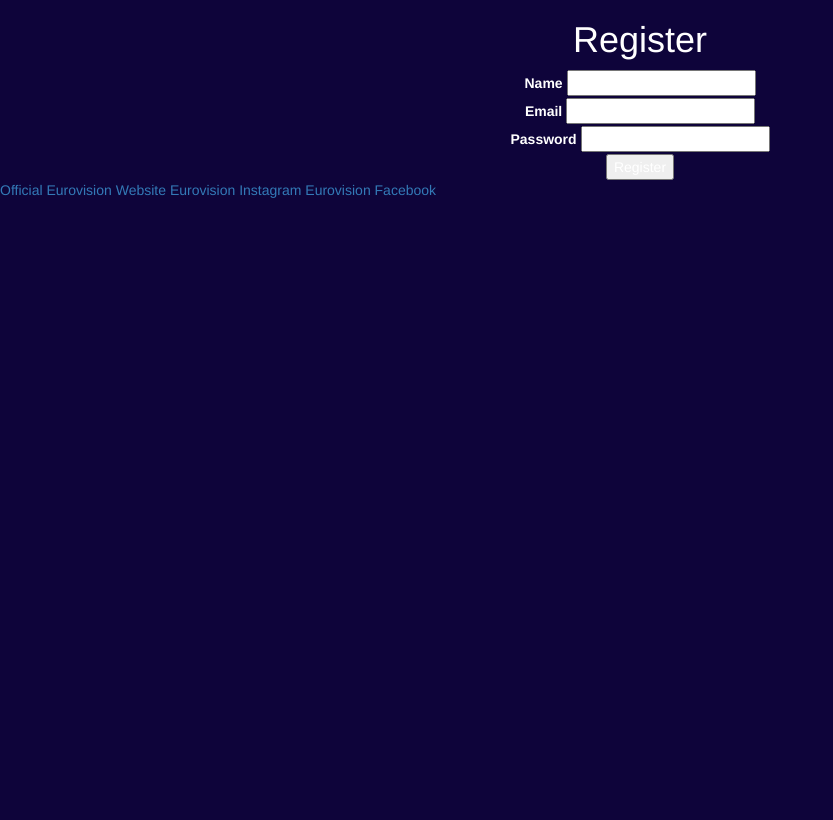
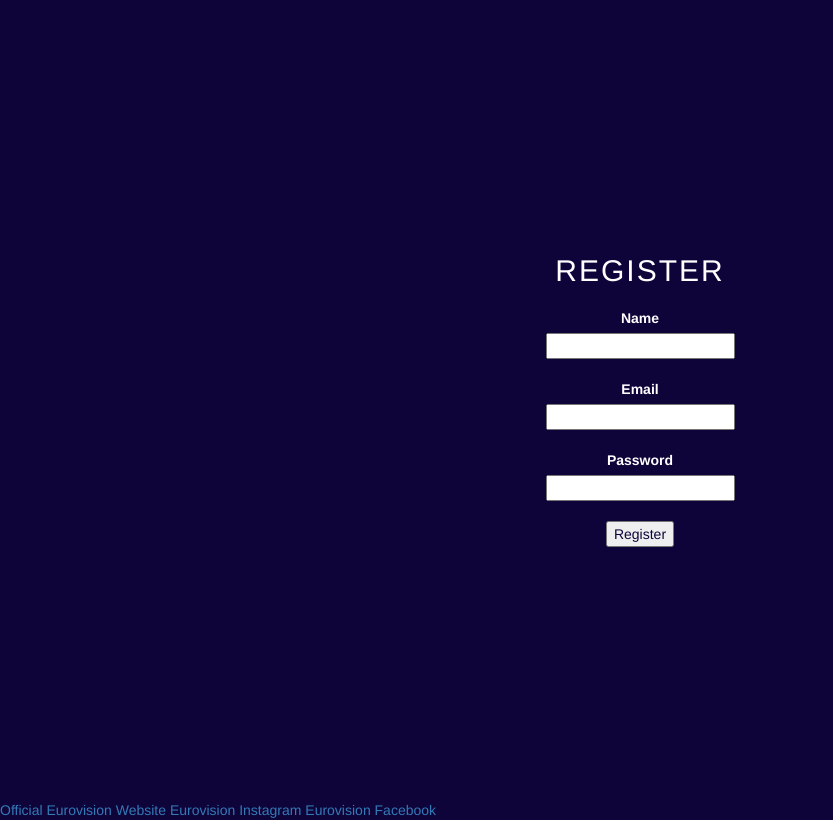
Before and after one commit to bara-dankova/FinalProject, a Flask app: page /register in a window 1280 px wide. Shown: the part 70-890 px from the top of the page, without its empty margins (0-833 px from the left). Before the commit the page ends 268 px from the top, so only its background shows below. Run offline with Flask 2, Linux system fonts and the light colour scheme; some libraries are stand-ins or nearby versions.

Commit message:
styling to the login, contant us and register pages

```diff
--- /dev/null
+++ b/application/static/css/loginpagess.css
@@ -0,0 +1,8 @@
+.form {
+  display: flex;
+  flex-direction: column;
+  justify-content: center;
+  align-items: center;
+  text-align: center;
+  min-height: 100vh;
+  }
--- a/application/static/css/spacess.css
+++ /dev/null
@@ -1,6 +0,0 @@
-.space{
-width: 300px;
-height: 100px;
-background-color: transparent;
-outline:none;
-}
--- a/application/templates/home.html
+++ b/application/templates/home.html
@@ -5,8 +5,6 @@
 
     <link rel="stylesheet" href="https://maxcdn.bootstrapcdn.com/bootstrap/3.3.7/css/bootstrap.min.css">
     <link rel="stylesheet" href="{{url_for('static', filename='css/homelayout.css')}}"/>
-    <link rel="stylesheet" href="{{url_for('static', filename='css/homeblog.css')}}"/>
-
 
 
 </head>
--- a/application/templates/register.html
+++ b/application/templates/register.html
@@ -1,20 +1,40 @@
 {% extends "layout.html" %}
 {% block body_content %}
-<h1 align="center">Register</h1>
+
+<head>
+    <link rel="stylesheet" href="{{url_for('static', filename='css/loginpagess.css')}}"/>
+    <style>
+        .input {
+          color: #0e043a;
+          }
+    </style>
+</head>
+
+
 <div class="form">
-    <form method="post" align="center">
+    <h1 class="title">REGISTER</h1>
+    <form method="post">
         {{ form.hidden_tag() }}
-        {{ form.name.label }} {{ form.name }}
+        {{ form.name.label }}
+        <div class="input">
+            {{ form.name }}
+        </div>
         <br>
-        {{ form.username.label }} {{ form.username }}
+        {{ form.username.label }}
+        <div class="input">
+            {{ form.username }}
+        </div>
         <br>
-        {{ form.password.label }} {{ form.password }}
+        {{ form.password.label }}
+        <div class="input">
+            {{ form.password }}
+        </div>
         <br>
-        {{ form.submit }}
-
+        <div class="input">
+            {{ form.submit }}
+        </div>
         <br>
         {{ message }}
-
     </form>
 </div>
 {% endblock %}
```
Also changed, not shown: application/static/css/homeblog.css (deleted, +0 -12 lines), application/templates/contact.html (+36 -7 lines), application/templates/login.html (+25 -4 lines).
